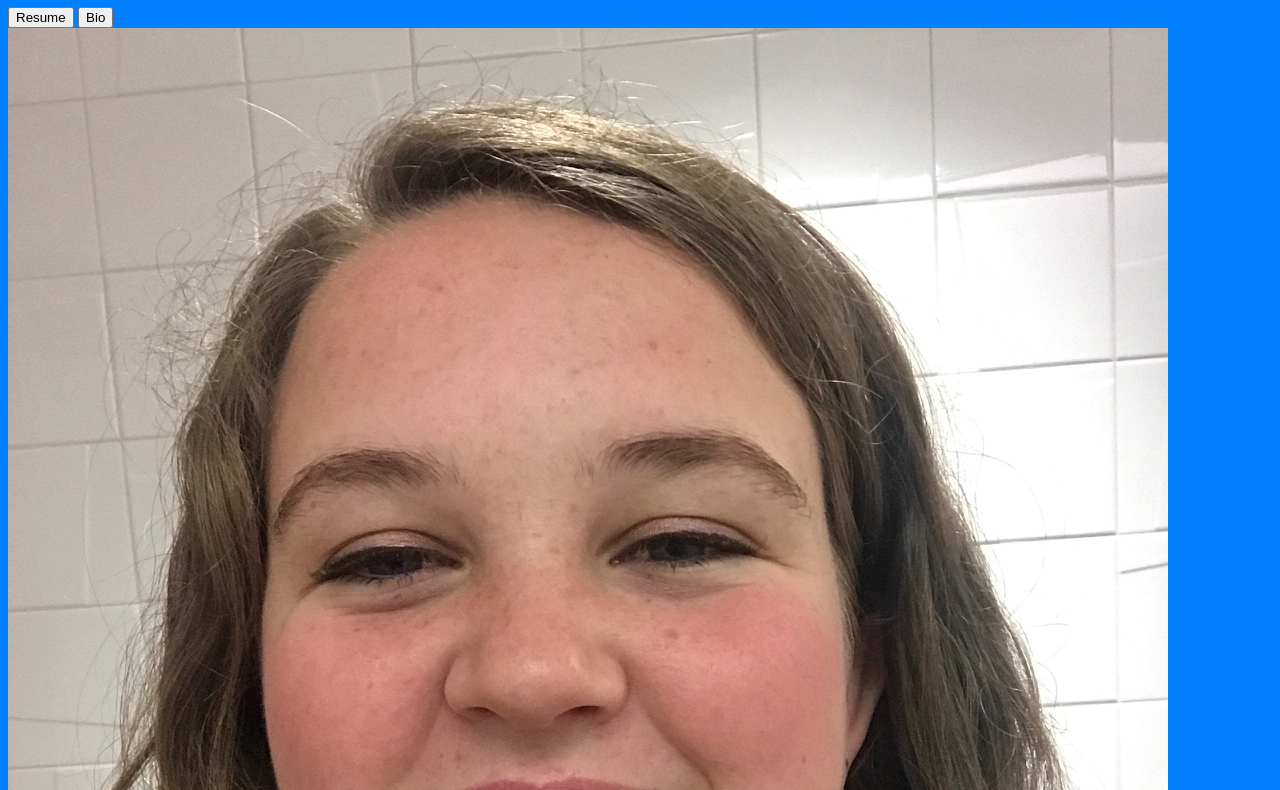
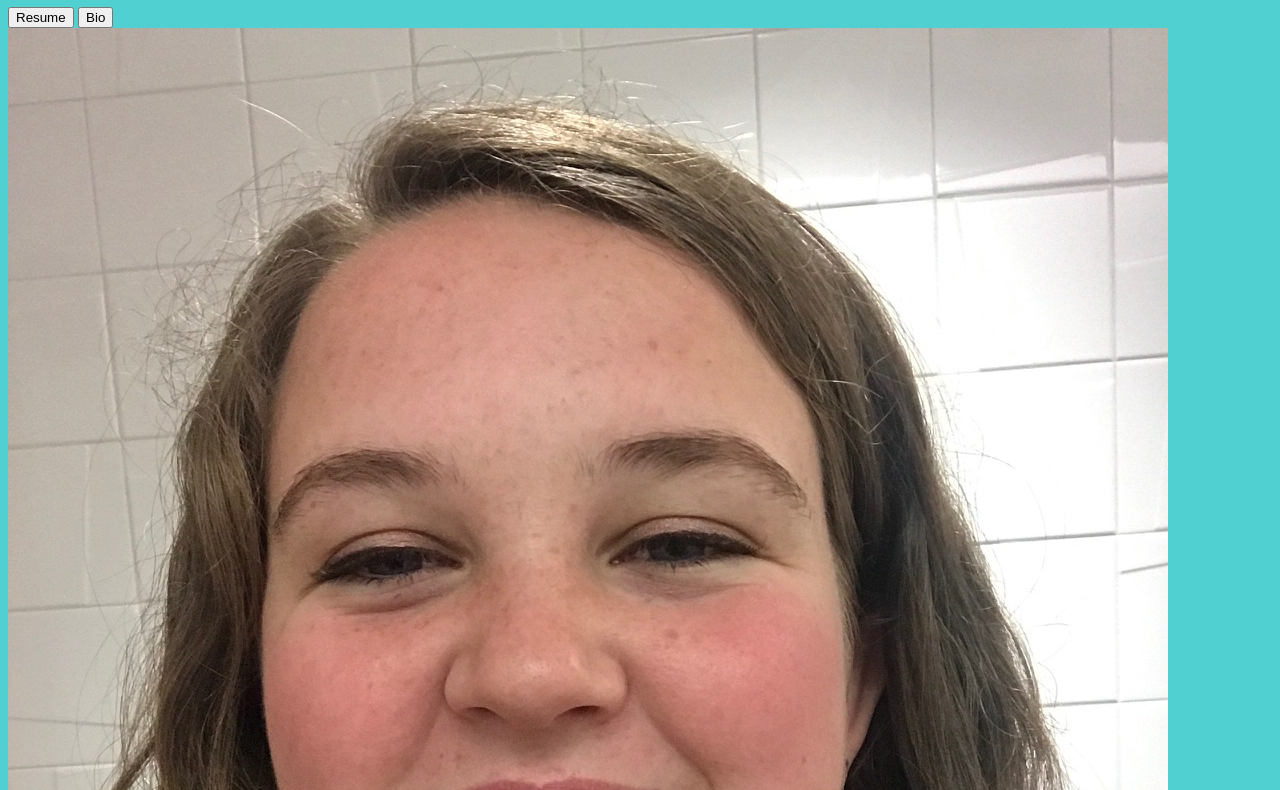
Before and after one commit to EllaBisbee/EllaBisbee.github.io, a plain HTML site: page index.html in a window 1280 px wide. Shown: the part 73-863 px from the top of the page. Drawn offline with Linux system fonts and the light colour scheme.

Commit message:
changed background color

```diff
--- a/style.css
+++ b/style.css
@@ -1,4 +1,4 @@
 body {
 	font-family: Helvetica,Arial,sans-serif;
-	background-color: #007FFF; /* Azure */
+	background-color: #50D0D0;
 }
```
